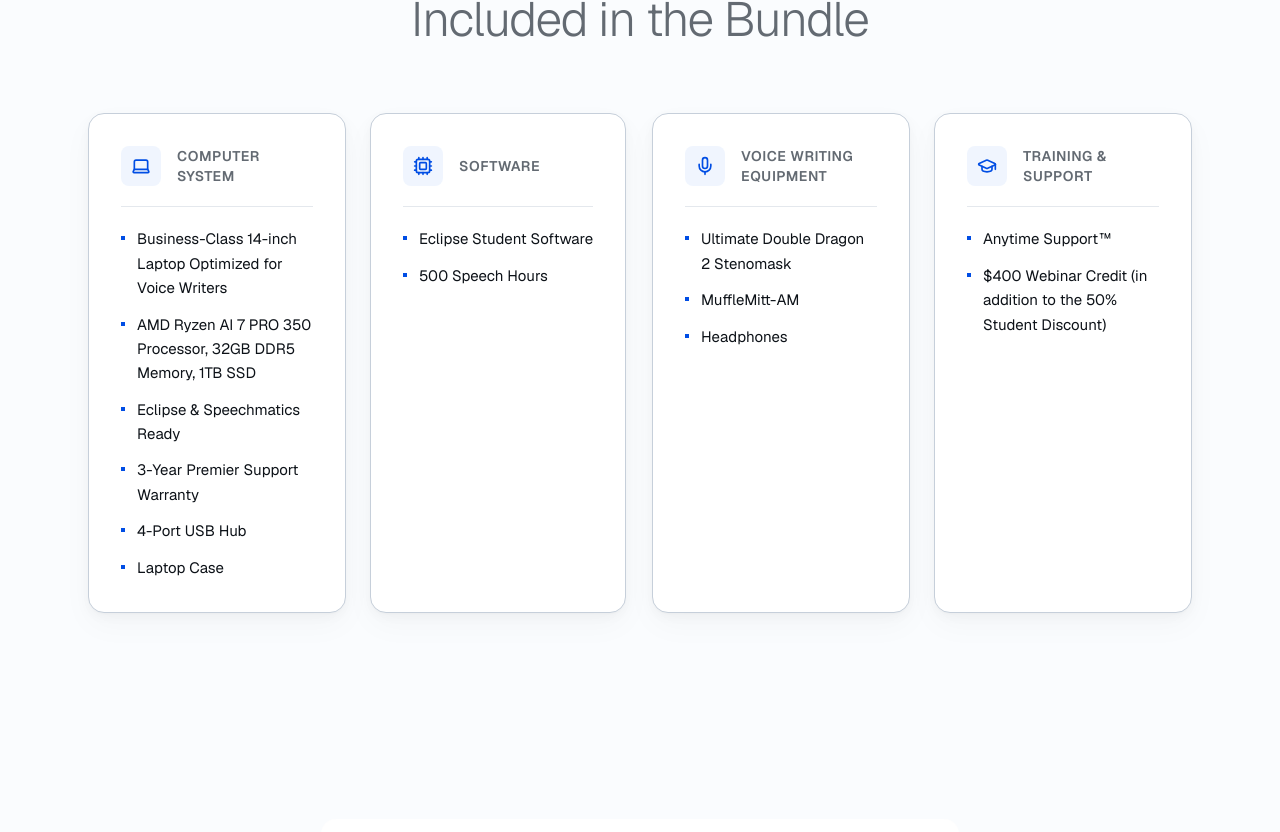
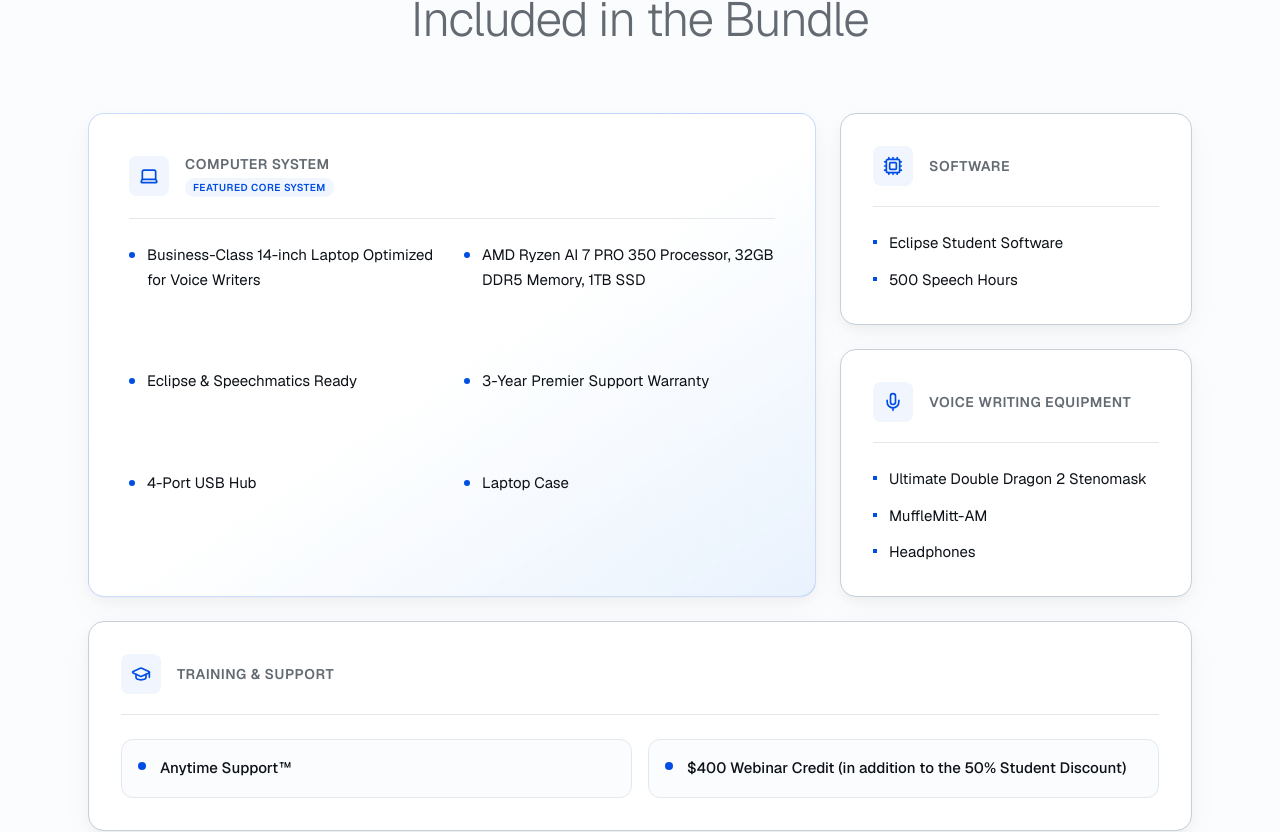
Before and after one commit to tekguyz/TEKGUYZ-Storefront, a Next.js app: page / in a window 1280 px wide. Shown: the part 1124-1956 px from the top of the page. Built offline with nearby package versions, Linux system fonts and the light colour scheme.

Commit message:
feat(ui): update bundle grid layout and enhance styling
- Refactor bundle section grid to support responsive spanning
- Add styling for the 'computer' bundle card variant
- Add blue custom scrollbar utility
- Improve PayPal messages visual consistency in dark mode

```diff
--- a/app/globals.css
+++ b/app/globals.css
@@ -213,3 +213,24 @@
   background: var(--color-accent);
   opacity: 0.8;
 }
+
+.scrollbar-blue::-webkit-scrollbar {
+  width: 6px;
+  height: 6px;
+}
+.scrollbar-blue::-webkit-scrollbar-track {
+  background: var(--border-subtle);
+  border-radius: 9999px;
+}
+.scrollbar-blue::-webkit-scrollbar-thumb {
+  background: var(--accent);
+  border-radius: 9999px;
+}
+.scrollbar-blue::-webkit-scrollbar-thumb:hover {
+  background: var(--accent);
+  filter: brightness(1.1);
+}
+.scrollbar-blue {
+  scrollbar-width: thin;
+  scrollbar-color: var(--accent) var(--border-subtle);
+}
--- a/components/bundle-card.tsx
+++ b/components/bundle-card.tsx
@@ -1,6 +1,8 @@
 import { Laptop, Cpu, Mic, GraduationCap } from "lucide-react";
+import { cn } from "@/lib/utils";
 
 interface BundleCardProps {
+  id?: string;
   category: string;
   icon: string;
   items: readonly string[];
@@ -13,23 +15,55 @@
   "graduation-cap": GraduationCap,
 };
 
-export function BundleCard({ category, icon, items }: BundleCardProps) {
+export function BundleCard({ id, category, icon, items }: BundleCardProps) {
   const IconComponent = IconMap[icon];
 
   return (
-    <div className="bg-[var(--color-surface)] border border-[var(--color-border)] rounded-[var(--radius-card)] p-8 shadow-[var(--shadow-card)] hover:shadow-[var(--shadow-card-hover)] hover:border-accent/40 transition-all duration-300 ease-[var(--ease-out-expo)] h-full flex flex-col">
+    <div className={cn(
+      "bg-[var(--color-surface)] border border-[var(--color-border)] rounded-[var(--radius-card)] p-6 sm:p-8 shadow-[var(--shadow-card)] hover:shadow-[var(--shadow-card-hover)] hover:border-accent/40 transition-all duration-300 ease-[var(--ease-out-expo)] h-full flex flex-col justify-between",
+      id === "computer" && "md:p-10 border-accent/20 bg-gradient-to-br from-[var(--color-surface)] via-[var(--color-surface)] to-[var(--color-accent-dim)]"
+    )}>
+      <div className="flex-1 flex flex-col justify-between">
+        <div>
           <div className="flex items-center gap-4">
             <div className="w-10 h-10 rounded-lg bg-[var(--color-accent-dim)] flex items-center justify-center shrink-0">
               {IconComponent ? <IconComponent className="w-5 h-5 text-[var(--color-accent)]" /> : <div />}
             </div>
+            <div>
               <h3 className="font-semibold text-sm tracking-[0.04em] uppercase text-[var(--color-text-muted)]">
                 {category}
               </h3>
+              {id === "computer" && (
+                <span className="text-[10px] text-[var(--color-accent)] font-semibold tracking-wider uppercase bg-[var(--color-accent-dim)] px-2 py-0.5 rounded-full mt-1 inline-block">
+                  Featured Core System
+                </span>
+              )}
+            </div>
           </div>
 
           <div className="h-px w-full bg-[var(--color-border-subtle)] my-5" />
+        </div>
 
-      <ul className="flex flex-col gap-3 flex-1">
+        {id === "computer" ? (
+          <ul className="grid grid-cols-1 sm:grid-cols-2 gap-x-6 gap-y-4 flex-1 mt-1">
+            {items.map((item, i) => (
+              <li key={i} className="flex items-start gap-3">
+                <div className="w-1.5 h-1.5 rounded-full bg-[var(--color-accent)] mt-[9px] shrink-0" />
+                <span className="text-[0.9375rem] text-[var(--color-text)] leading-relaxed">{item}</span>
+              </li>
+            ))}
+          </ul>
+        ) : id === "support" ? (
+          <ul className="grid grid-cols-1 md:grid-cols-2 gap-4 flex-1 mt-1">
+            {items.map((item, i) => (
+              <li key={i} className="flex items-start gap-3.5 p-4 rounded-xl bg-[var(--color-base)] border border-[var(--color-border-subtle)] hover:border-accent/30 hover:bg-[var(--color-accent-dim)] transition-all duration-200">
+                <div className="w-2 h-2 rounded-full bg-[var(--color-accent)] mt-1.5 shrink-0 animate-pulse" />
+                <span className="text-[0.9375rem] text-[var(--color-text)] leading-relaxed font-medium">{item}</span>
+              </li>
+            ))}
+          </ul>
+        ) : (
+          <ul className="flex flex-col gap-3 flex-1 mt-1">
             {items.map((item, i) => (
               <li key={i} className="flex items-start gap-3">
                 <div className="w-1 h-1 bg-[var(--color-accent)] mt-[9px] shrink-0" />
@@ -37,6 +71,8 @@
               </li>
             ))}
           </ul>
+        )}
+      </div>
     </div>
   );
 }
--- a/components/bundle-section.tsx
+++ b/components/bundle-section.tsx
@@ -3,6 +3,7 @@
 import { motion } from "motion/react";
 import { BUNDLE_ITEMS } from "@/lib/constants";
 import { BundleCard } from "./bundle-card";
+import { cn } from "@/lib/utils";
 
 export default function BundleSection() {
   return (
@@ -25,19 +26,28 @@
           </motion.div>
         </div>
 
-        <div className="grid grid-cols-1 md:grid-cols-2 lg:grid-cols-4 gap-6">
-          {BUNDLE_ITEMS.map((bundle, index) => (
+        <div className="grid grid-cols-1 md:grid-cols-2 lg:grid-cols-3 gap-6">
+          {BUNDLE_ITEMS.map((bundle, index) => {
+            let gridSpan = "col-span-1";
+            if (bundle.id === "computer") {
+              gridSpan = "md:col-span-2 lg:col-span-2 lg:row-span-2";
+            } else if (bundle.id === "support") {
+              gridSpan = "md:col-span-2 lg:col-span-3";
+            }
+
+            return (
               <motion.div
                 key={bundle.id}
                 initial={{ opacity: 0, y: 32 }}
                 whileInView={{ opacity: 1, y: 0 }}
                 viewport={{ once: true, margin: "-60px" }}
                 transition={{ duration: 0.55, ease: [0.16, 1, 0.3, 1], delay: index * 0.1 }}
-              className="flex"
+                className={cn("flex flex-col", gridSpan)}
               >
-              <BundleCard category={bundle.category} icon={bundle.icon} items={bundle.items} />
+                <BundleCard id={bundle.id} category={bundle.category} icon={bundle.icon} items={bundle.items} />
               </motion.div>
-          ))}
+            );
+          })}
         </div>
       </div>
     </section>
--- a/components/paypal-messages.tsx
+++ b/components/paypal-messages.tsx
@@ -3,6 +3,7 @@
 import { useEffect, useState, useRef } from "react";
 import { useTheme } from "next-themes";
 import { PAYPAL, PRODUCT } from "@/lib/constants";
+import { cn } from "@/lib/utils";
 
 export default function PayPalMessages() {
   const { resolvedTheme } = useTheme();
@@ -31,7 +32,8 @@
             style: {
               layout: "text",
               text: {
-                color: isDark ? "white" : "black",
+                // When we invert in dark mode, passing black makes it invert to white perfectly
+                color: "black",
               }
             },
           }).render(container);
@@ -49,11 +51,14 @@
   return (
     <div
       ref={containerRef}
+      className={cn(
+        "w-full transition-all duration-200",
+        isDark && "invert hue-rotate-180 brightness-150 contrast-85"
+      )}
       style={{
         minHeight: "20px",
         textAlign: "center",
         fontSize: "0.875rem",
-        color: isDark ? "#ffffff" : "#000000",
         marginBottom: "1rem",
       }}
     />
--- a/components/product-image.tsx
+++ b/components/product-image.tsx
@@ -35,6 +35,7 @@
   const rotateY = useSpring(mouseX, { stiffness: 60, damping: 25 });
 
   useEffect(() => {
+    // eslint-disable-next-line react-hooks/set-state-in-effect
     setMounted(true);
   }, []);
 
--- a/components/quick-order-drawer.tsx
+++ b/components/quick-order-drawer.tsx
@@ -39,7 +39,7 @@
           </SheetHeader>
         </div>
 
-        <div className="flex-1 overflow-y-auto px-4 min-h-0 scrollbar-thin">
+        <div className="flex-1 overflow-y-auto px-4 min-h-0 scrollbar-blue">
           <div className="py-4 space-y-4">
             <div className="flex gap-4">
               <div className="w-16 h-16 relative bg-white rounded-md border border-[var(--color-border-subtle)] flex-shrink-0 flex items-center justify-center p-1.5">
```
Lines whose indentation alone changed are shown as unchanged.
